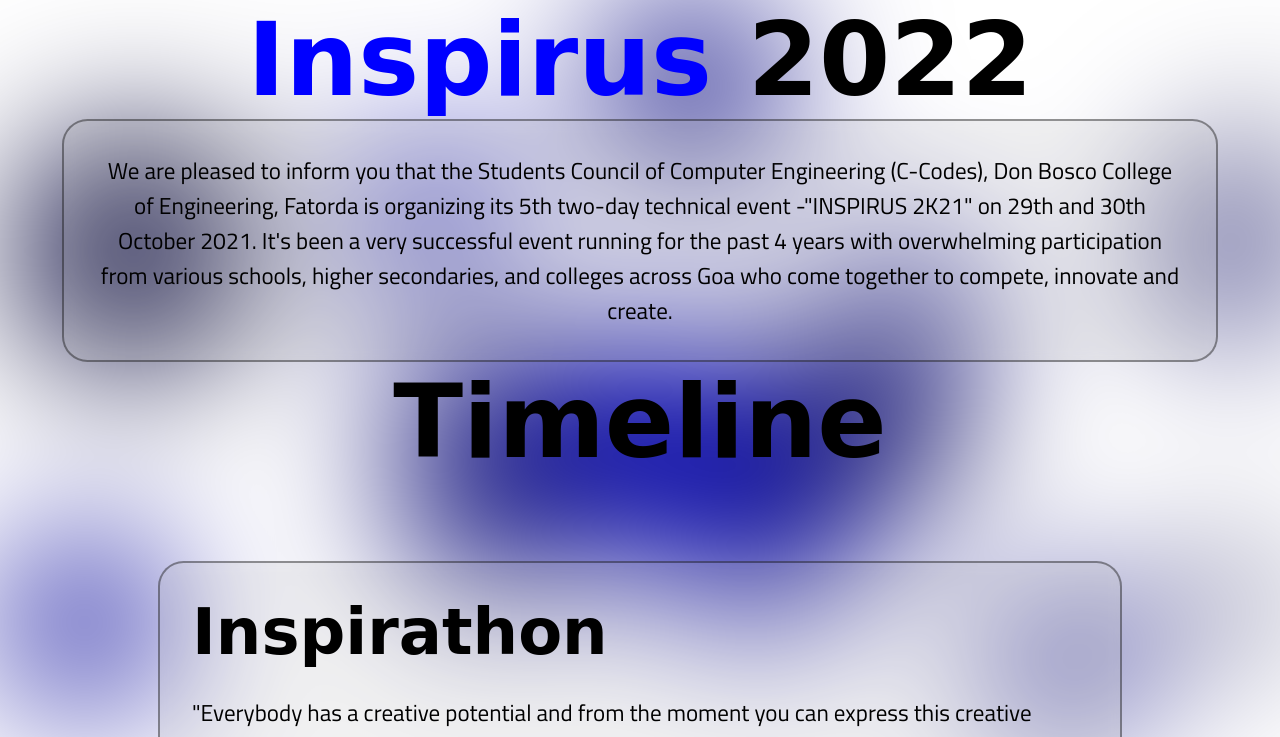
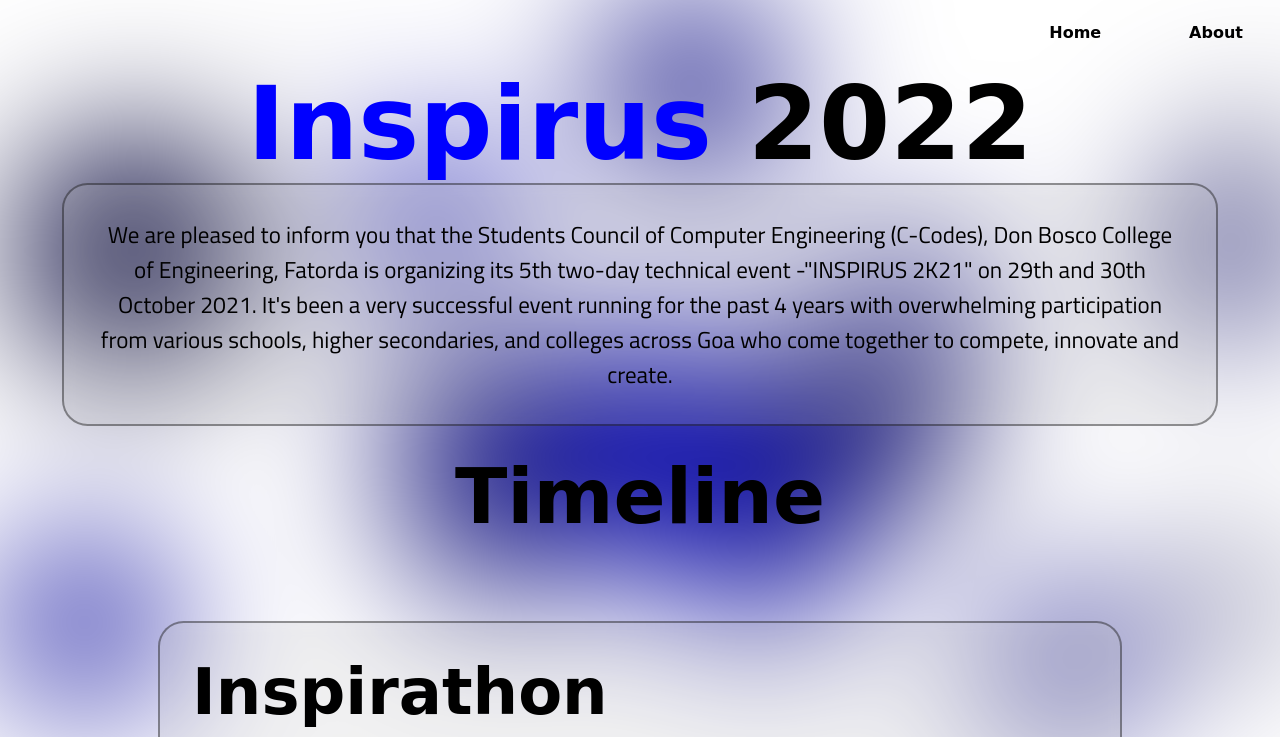
Before and after one commit to leo-barros/inspirus2k22, a plain HTML site: page index.html in a window 1280 px wide. Shown: the top 737 px of the page. Drawn offline with nearby package versions, Linux system fonts and the light colour scheme; a web font is replaced by a local one.

Commit message:
added nav

```diff
--- a/index.html
+++ b/index.html
@@ -10,7 +10,10 @@
 </head>
 <div id="P-cont"><div id="particles-js"></div></div>
 <body>
-
+<div id="nav">
+  <a href="">Home</a>
+  <a href="">About</a>
+</div>
 
 <section id="hero" class="" >
 <h1><span>Inspirus</span> 2022</h1>
@@ -18,7 +21,10 @@
   <p>We are pleased to inform you that the Students Council of Computer Engineering (C-Codes), Don Bosco College of Engineering, Fatorda is organizing its 5th two-day technical event -"INSPIRUS 2K21" on 29th and 30th October 2021. It's been a very successful event running for the past 4 years with overwhelming participation from various schools, higher secondaries, and colleges across Goa who come together to compete, innovate and create.</p>
 </div>
 <!--Timeline-->
-<h1>Timeline</h1>
+<section id="timeline">
+  <h1>Timeline</h1>
+</section>
+
 
 </section>
 
@@ -55,6 +61,7 @@
 
 
 
+
 </section>
 
 
@@ -62,6 +69,17 @@
 <script src="https://unpkg.com/aos@next/dist/aos.js"></script>
 <script>
   AOS.init();
+  var menuList =document.getElementById("menuList");
+     menuList.style.maxHeight ="0px";
+     function togglemenu(){
+          if(menuList.style.maxHeight =="0px")
+          {
+               menuList.style.maxHeight ="130px";
+          }
+          else{
+               menuList.style.maxHeight ="0px";
+          }
+     }
 </script>
 
 </body>
--- a/style.scss
+++ b/style.scss
@@ -28,6 +28,7 @@
 }
 
 body{
+    overflow-x: hidden;
 
    max-width: 100vw;
     background: var(--clr-base);
@@ -126,6 +127,7 @@
     flex-direction: column;
     align-items: center;
     text-align: center;
+
     h1{
         span{
             color: rgba(var(--clr-accent),1);
@@ -135,3 +137,48 @@
     }
 
 }
+
+#timeline{
+
+
+    padding-top: 2vw;
+    h1{
+
+        font-size: 6vw;
+    }
+
+}
+
+#nav{
+    position: relative;
+    gap: 1vw;
+    padding: -.1vw;
+    display: flex;
+    height: min(8vw,8vh);
+    align-items: center;
+    justify-content: flex-end;
+    a{
+        text-align: center;
+        text-decoration: none;
+        color: var(--clr-text);
+        display: flex;
+        justify-content: center;
+        align-items: center;
+        font-weight: 900;
+        font-family: 'MuseoModerno', cursive;
+        font-size: min(2vw,2vh);
+        //border: min(.3vh,.3vw) solid rgba(var(--clr-text), .4);
+        border-radius: var(--radius);
+
+     width: 10%;
+     height: 80%;
+
+        transition: background-color .5s,color .2s;
+        &:hover{
+            color: rgba(var(--clr-accent),1);
+            //background: rgba(var(--clr-accent),.6);
+
+
+        }
+    }
+}
```
Also changed, not shown: style.css.
